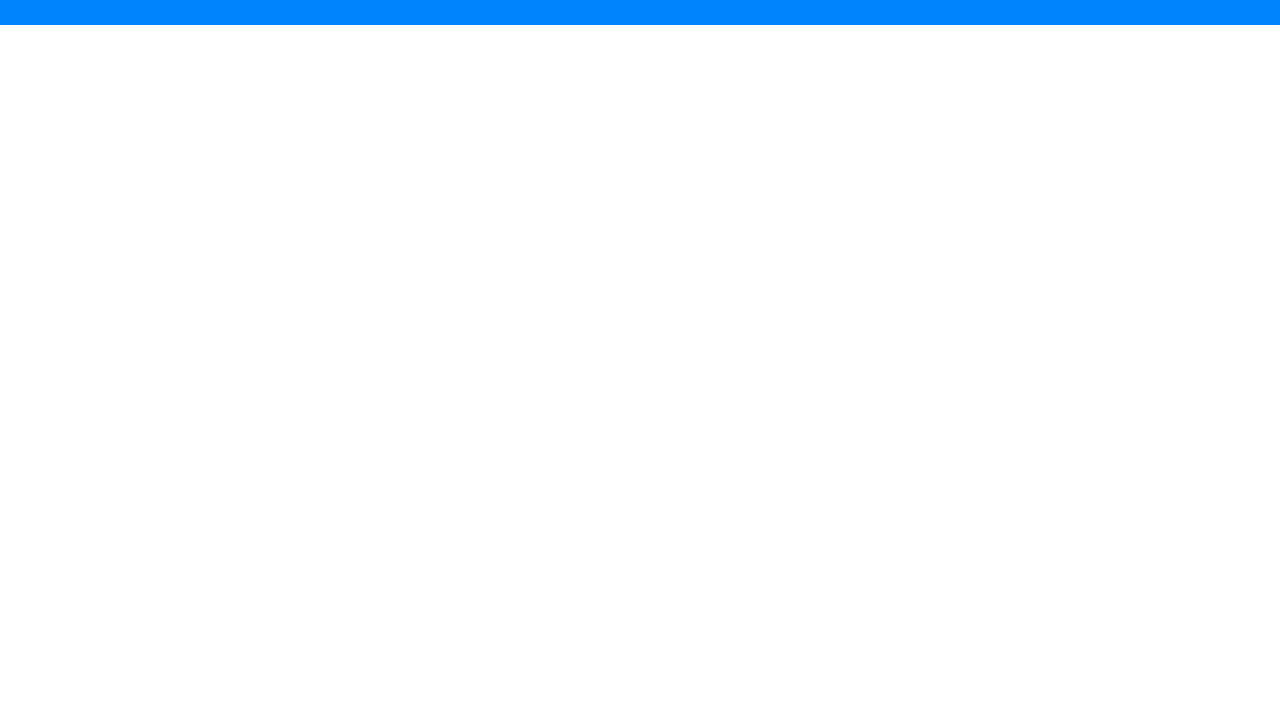
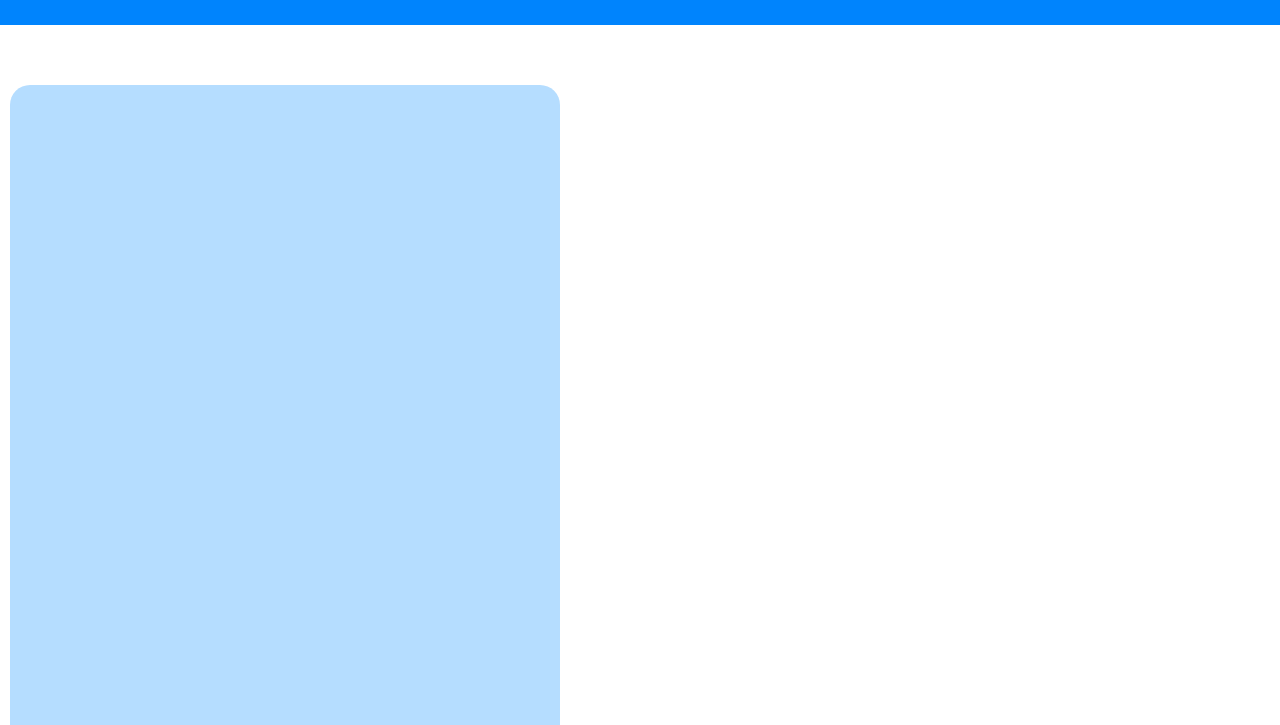
Before and after one commit to GuglielmoBini/htmlcss-responsive-layout, a plain HTML site: page index.html in a window 1280 px wide. Shown: the part 75-800 px from the top of the page. Drawn offline with Linux system fonts and the light colour scheme.

Commit message:
added demoapp layout

```diff
--- a/css/style.css
+++ b/css/style.css
@@ -8,16 +8,35 @@
 
 /* GENERICS */
 body {
-  font-family: sans-serif;
+  font-family: "PT Sans", sans-serif;
 }
 
 /* UTILS */
 .container {
-  min-width: 576px;
+  max-width: 570px;
 }
 
 .flex {
   display: flex;
+  flex-wrap: wrap;
+}
+
+.flex-c {
+  display: flex;
+  flex-direction: column;
+}
+
+.col {
+  width: 100%;
+  height: 500px;
+  padding: 10px;
+}
+
+.card {
+  height: 100%;
+  padding: 10px;
+  background-color: #b5ddff;
+  border-radius: 20px;
 }
 
 /* HEADER */
@@ -44,3 +63,10 @@ body {
 main {
   margin-top: 150px;
 }
+
+/* MAIN */
+
+/* Demoapp */
+.col-l {
+  height: 800px;
+}
--- a/index.html
+++ b/index.html
@@ -4,6 +4,13 @@
     <meta charset="UTF-8" />
     <meta http-equiv="X-UA-Compatible" content="IE=edge" />
     <meta name="viewport" content="width=device-width, initial-scale=1.0" />
+    <!-- FONT -->
+    <link rel="preconnect" href="https://fonts.googleapis.com" />
+    <link rel="preconnect" href="https://fonts.gstatic.com" crossorigin />
+    <link
+      href="https://fonts.googleapis.com/css2?family=PT+Sans:wght@400;700&display=swap"
+      rel="stylesheet"
+    />
 
     <!-- FONT AWESOME -->
     <link
@@ -26,7 +33,29 @@
       </section>
     </header>
 
-    <main></main>
+    <main>
+      <section id="demoapp">
+        <div class="container">
+          <div class="row flex">
+            <div class="col col-l">
+              <div class="card"></div>
+            </div>
+            <div class="col">
+              <div class="card"></div>
+            </div>
+            <div class="col">
+              <div class="card"></div>
+            </div>
+            <div class="col">
+              <div class="card"></div>
+            </div>
+            <div class="col">
+              <div class="card"></div>
+            </div>
+          </div>
+        </div>
+      </section>
+    </main>
 
     <footer></footer>
   </body>
```
